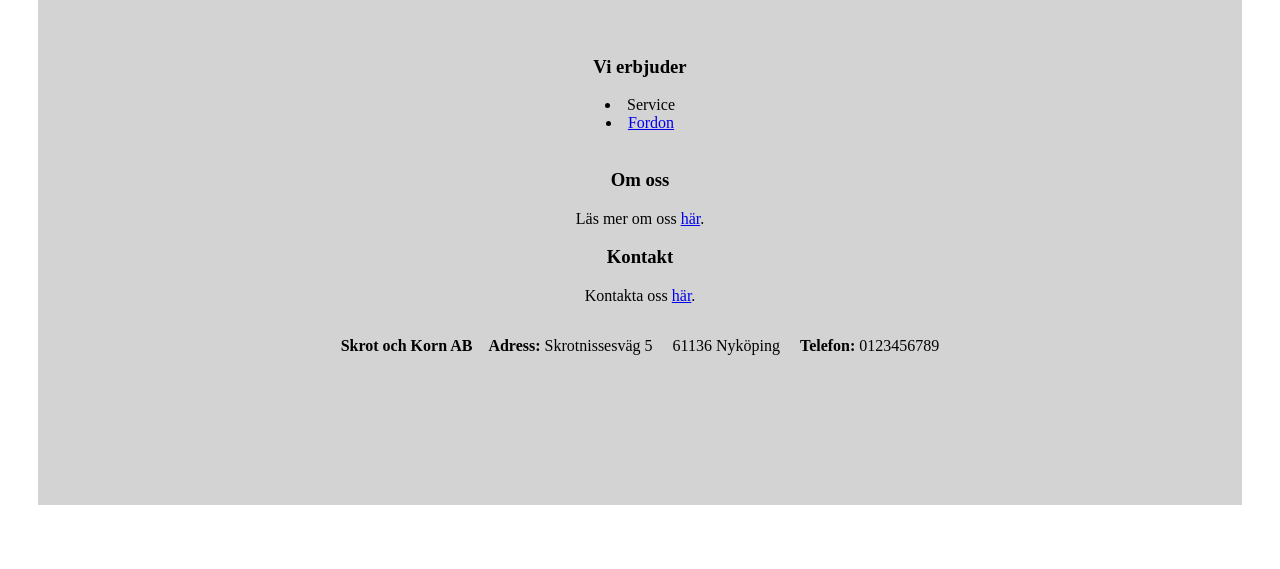
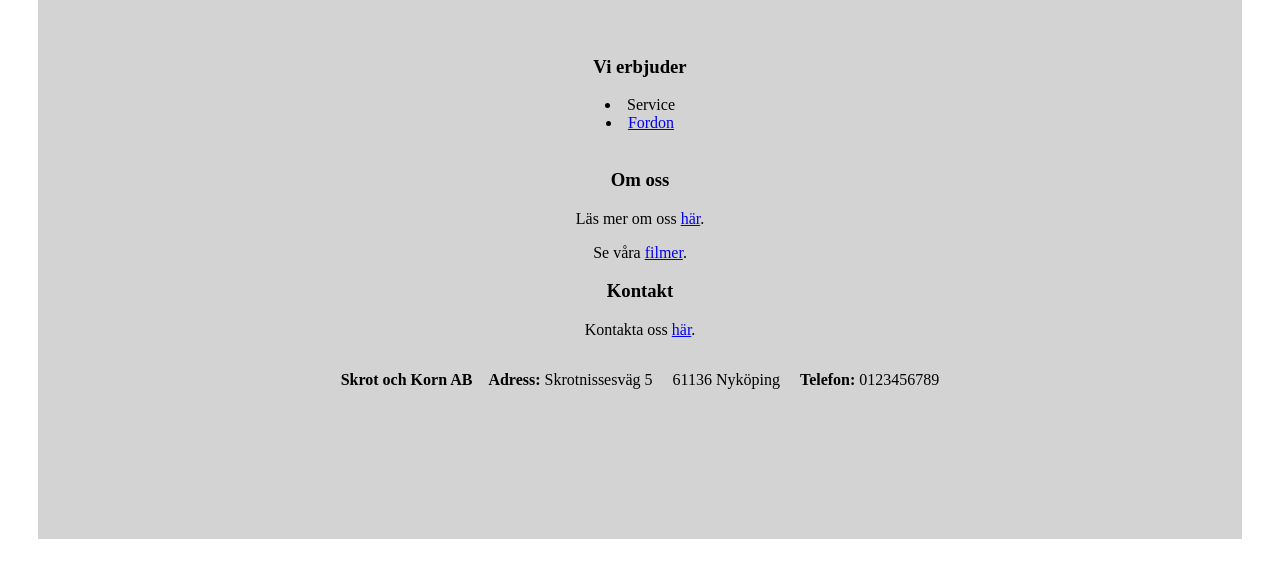
Before and after one commit to maryyj/Skrot-KornAB, a plain HTML site: page index.html in a window 1280 px wide. Shown: the part 343-912 px from the top of the page. Before the commit the page ends 878 px from the top, so only its background shows below. Drawn offline with Linux system fonts and the light colour scheme.

Commit message:
Update index.html

```diff
--- a/index.html
+++ b/index.html
@@ -27,6 +27,7 @@
         </br>
         <h3>Om oss</h3>
         <p>Läs mer om oss <a href="aboutus.html">här</a>.</p>
+        <p>Se våra <a href="media.html">filmer</a>.</p>
         <h3>Kontakt</h3>
         <p>Kontakta oss <a href="contact.html">här</a>.</p>
 
```
